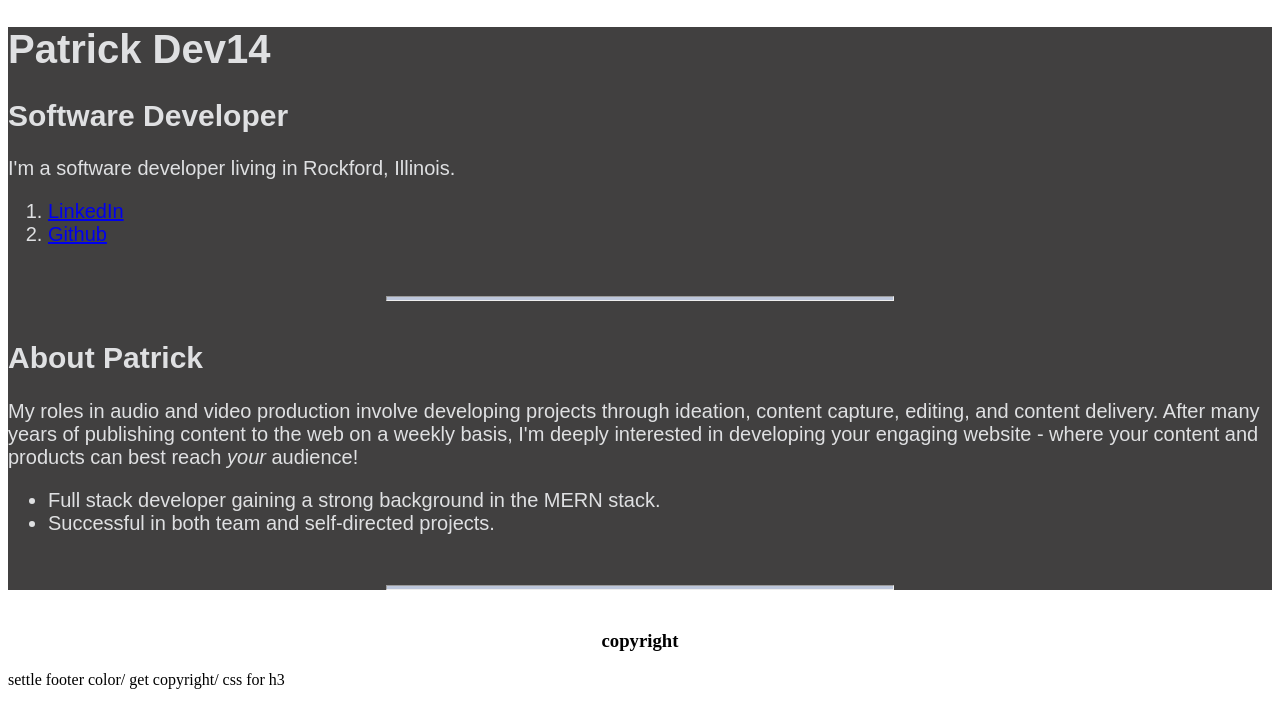
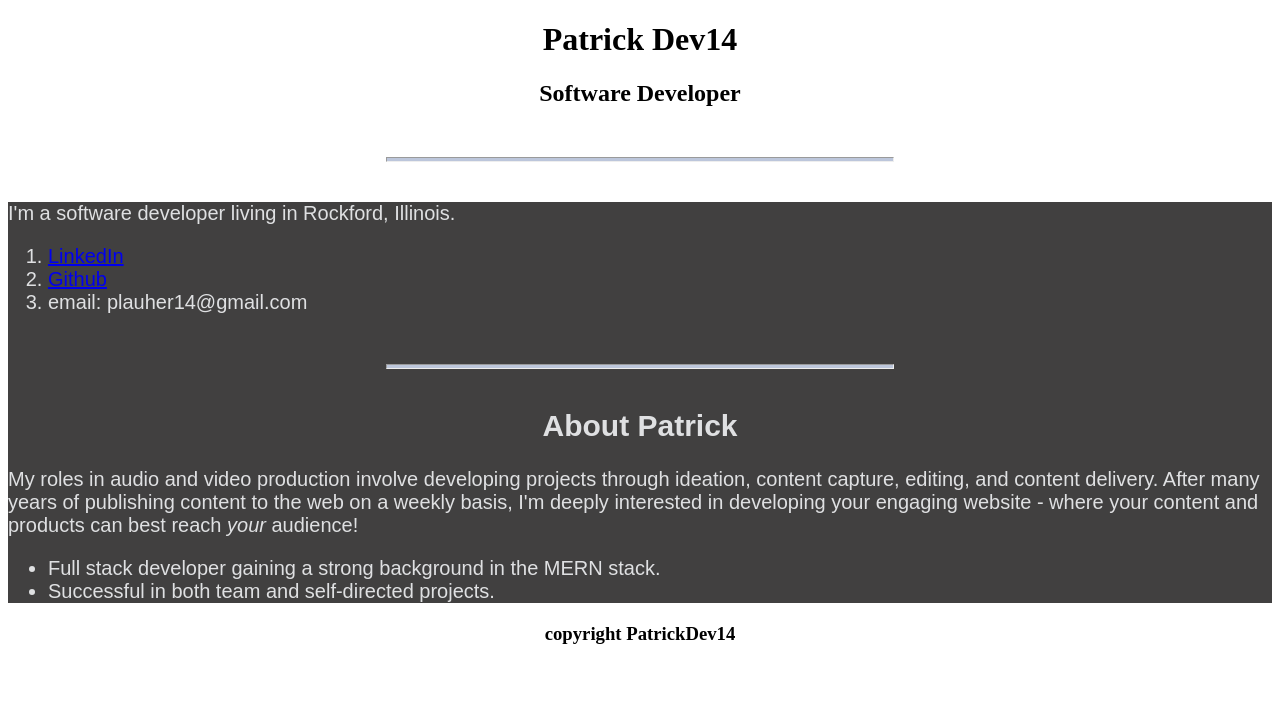
Before and after one commit to PatrickDev14/portfolio-webpage, a plain HTML site: page index.html in a window 1280 px wide. Drawn offline with Linux system fonts and the light colour scheme.

Commit message:
update index.html for header, section, footer containers

```diff
--- a/index.html
+++ b/index.html
@@ -8,13 +8,16 @@
   	<link href="style.css" rel="stylesheet" type="text/css" />
 </head>
 
+<header>
+    <h1 class="text-center">Patrick Dev14</h1>
+    <h2 class="text-center">Software Developer</h2>
+
+    <hr>
+</header>
 <body>
     <main>
-    <h1>Patrick Dev14</h1>
-    <h2>Software Developer</h2>
-
-
-    <div>
+        <article>
+            <section>
 
                 <p>I'm a software developer living in Rockford, Illinois.</p>
                 <ol>
@@ -22,21 +25,21 @@
                 <!--use <a href="http://www.website.com" target="_blank">Link</a> for opening in new tab-->
                 <li><a href="https://www.linkedin.com/in/patrick-lauher-821b50225/" target="_blank">LinkedIn</a></li>
                 <li><a href="https://github.com/PatrickDev14" target="_blank">Github</a></li>
+                <li>email:  plauher14@gmail.com</li>
                 </ol>
-    </div>
+            </section>
 
         <hr>
 
-    <article>  <!--for a couple tidbits, and hiring new developer, and grow your business-->
-      <h2>About Patrick</h2>
+            <section>  <!--for a couple tidbits, and hiring new developer, and grow your business-->
+                <h2 class="text-center">About Patrick</h2>
                 <p>My roles in audio and video production involve developing projects through ideation, content capture, editing, and content delivery. After many years of publishing content to the web on a weekly basis, I'm deeply interested in developing your engaging website - where your content and products can best reach <i>your</i> audience!</p>
                 <ul>
                     <li>Full stack developer gaining a strong background in the MERN stack.</li>
                     <li>Successful in both team and self-directed projects.</li>
                 </ul>
+            </section>
         </article>
-
-    <hr>
 
     <div>
 
@@ -47,8 +50,7 @@
   </main>
 
   <footer>
-    <h3 class="text-center">copyright</h3>
-    <p>settle footer color/  get copyright/   css for h3</p>
+    <h3 class="text-center">copyright PatrickDev14</h3>
   </footer>
 
 </body>
```
Lines whose indentation alone changed are shown as unchanged.
